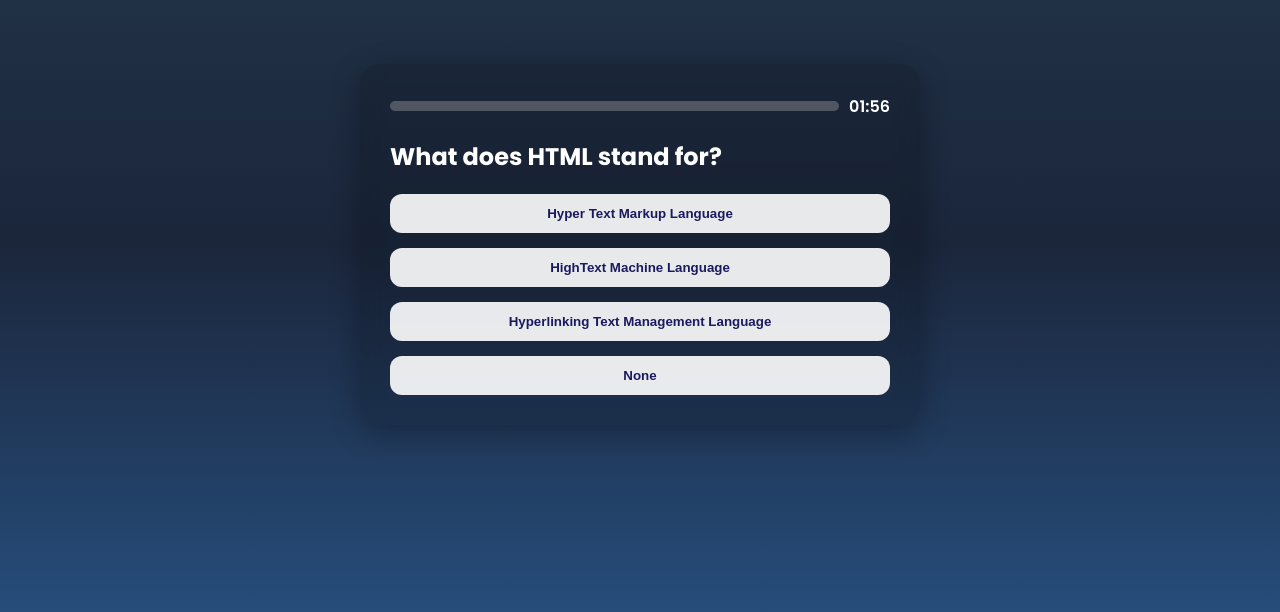
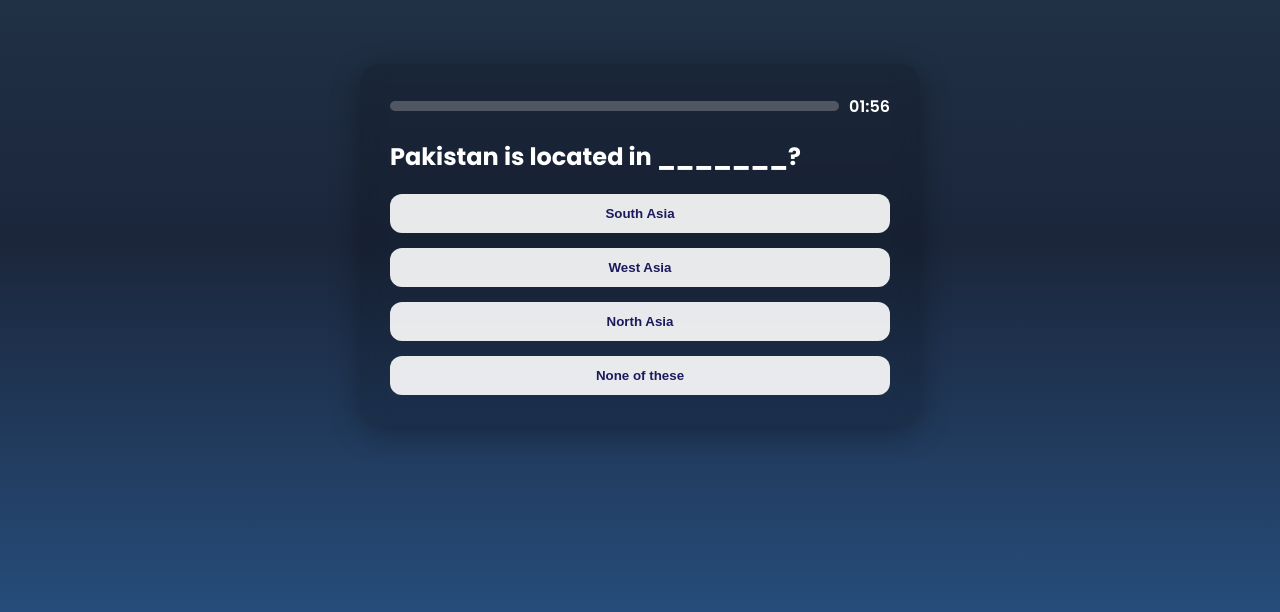
Before and after one commit to TasbeehaKhan9/quiz_app, a plain HTML site: page New folder/quiztwo.html in a window 1280 px wide. Shown: the part 156-768 px from the top of the page. Drawn offline with Linux system fonts and the light colour scheme; some packages are replaced by stand-ins of ours; a script that the page names is missing.

Commit message:
Updated questions

```diff
--- a/New folder/quiztwo.html
+++ b/New folder/quiztwo.html
@@ -141,19 +141,21 @@
 <script>
 
 const questions = [
-  { question: "What does HTML stand for?", options: ["Hyper Text Markup Language","HighText Machine Language","Hyperlinking Text Management Language","None"], correct: 0 },
-  { question: "Who invented JavaScript?", options: ["Tim Berners-Lee","Brendan Eich","James Gosling","Guido van Rossum"], correct: 1 },
-  { question: "Which property changes text color in CSS?", options: ["font-color","text-color","color","font-style"], correct: 2 },
-  { question: "React is mainly used for building?", options: ["Databases","User Interface","Servers","Networking"], correct: 1 },
-  { question: "Python is a ____ language?", options: ["Compiled","Scripting","Markup","Machine"], correct: 1 },
-   { question: "Which property changes text color in CSS?", options: ["font-color","text-color","color","font-style"], correct: 2 },
-  { question: "React is mainly used for building?", options: ["Databases","User Interface","Servers","Networking"], correct: 1 },
-   { question: "Which property changes text color in CSS?", options: ["font-color","text-color","color","font-style"], correct: 2 },
-  { question: "React is mainly used for building?", options: ["Databases","User Interface","Servers","Networking"], correct: 1 },
-   { question: "Which property changes text color in CSS?", options: ["font-color","text-color","color","font-style"], correct: 2 },
-  { question: "React is mainly used for building?", options: ["Databases","User Interface","Servers","Networking"], correct: 1 },
-   { question: "Which property changes text color in CSS?", options: ["font-color","text-color","color","font-style"], correct: 2 },
-  { question: "React is mainly used for building?", options: ["Databases","User Interface","Servers","Networking"], correct: 1 },
+  { question: "Pakistan is located in _______?", options: ["South Asia","West Asia","North Asia","None of these"], correct: 0 },
+  { question: "Who is known as the father of computer?", options: ["Barbara Liskov","Tim Berners-Lee","Charles Babbage","John von Neumann"], correct: 2 },
+  { question: "RADAR stands for ______?", options: ["Radio Adaptor Detection and Ranging","Radio Diagnosing and Ranging","Radio Detection and Ranging","None of these"], correct: 2 },
+  { question: "Taj Mahal is located on the Bank of the river?", options: ["Yamuna","Ganga","Indus","Nerbaba"], correct: 9 },
+  { question: "With which country India has deals to purchase Rafael fighter jets?", options: ["UK","France","Spain","Russia"], correct: 1 },
+   { question: "The Capital of Canada is _____?", options: ["Ottawa","Tokyo","New Delhi","London"], correct: 0 },
+  { question: "Who is the Current President of Russia?", options: ["Mikhail Mishustin","Vladimir Putin","Volodymyr Zelenskyy","None of these"], correct: 1 },
+   { question: "The largest planet of the solar system is _____?", options: ["Earth","Mars","Jupiter","Saturn"], correct: 2 },
+  { question: "Which is the biggest/largest hot desert of the World?", options: ["Gobi desert","Kalahari desert","Sahara desert","Thar desert"], correct: 2 },
+   { question: "In which country paper was first invented?", options: ["USA","China","Japan","India"], correct: 1 },
+  { question: "Durand line is between _____?", options: ["Pak-Afganistan","Pak-China","Pak-India","None of these"], correct: 0 },
+   { question: "What does 'PDF' stand for?", options: ["Portable Document Firewall","Portable Disc Format","Print Document Format","Portable Document Format"], correct: 3 },
+  { question: "Which is the capital of the country Poland?", options: ["Moscow","Colombo","Madrid","Warsaw"], correct: 3 },
+  { question: "What does 'PDF' stand for?", options: ["Portable Document Firewall","Portable Disc Format","Print Document Format","Portable Document Format"], correct: 3 },
+  { question: "Which is the capital of the country Poland?", options: ["Moscow","Colombo","Madrid","Warsaw"], correct: 3 },
 ];
 
 let currentIndex = 0;
```
